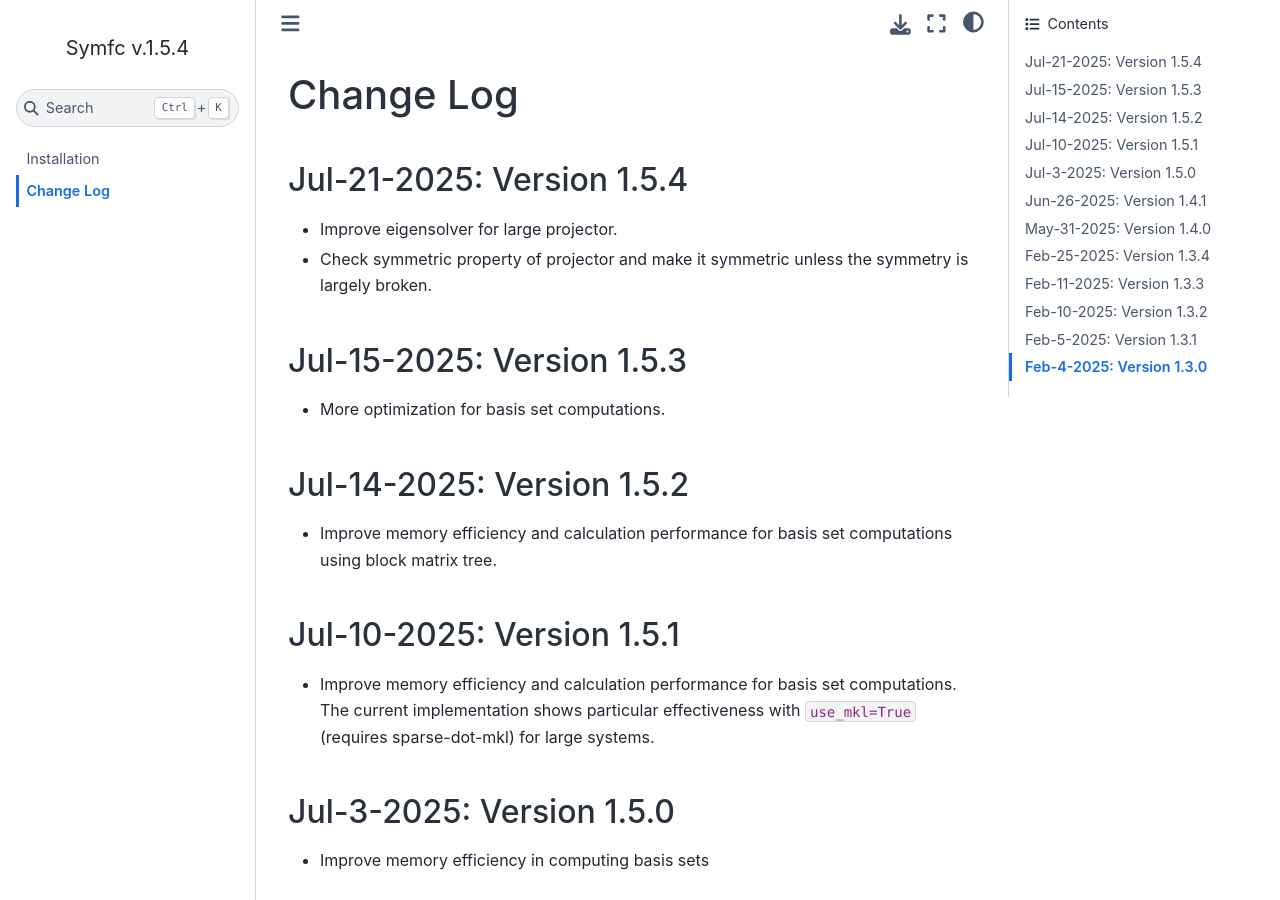
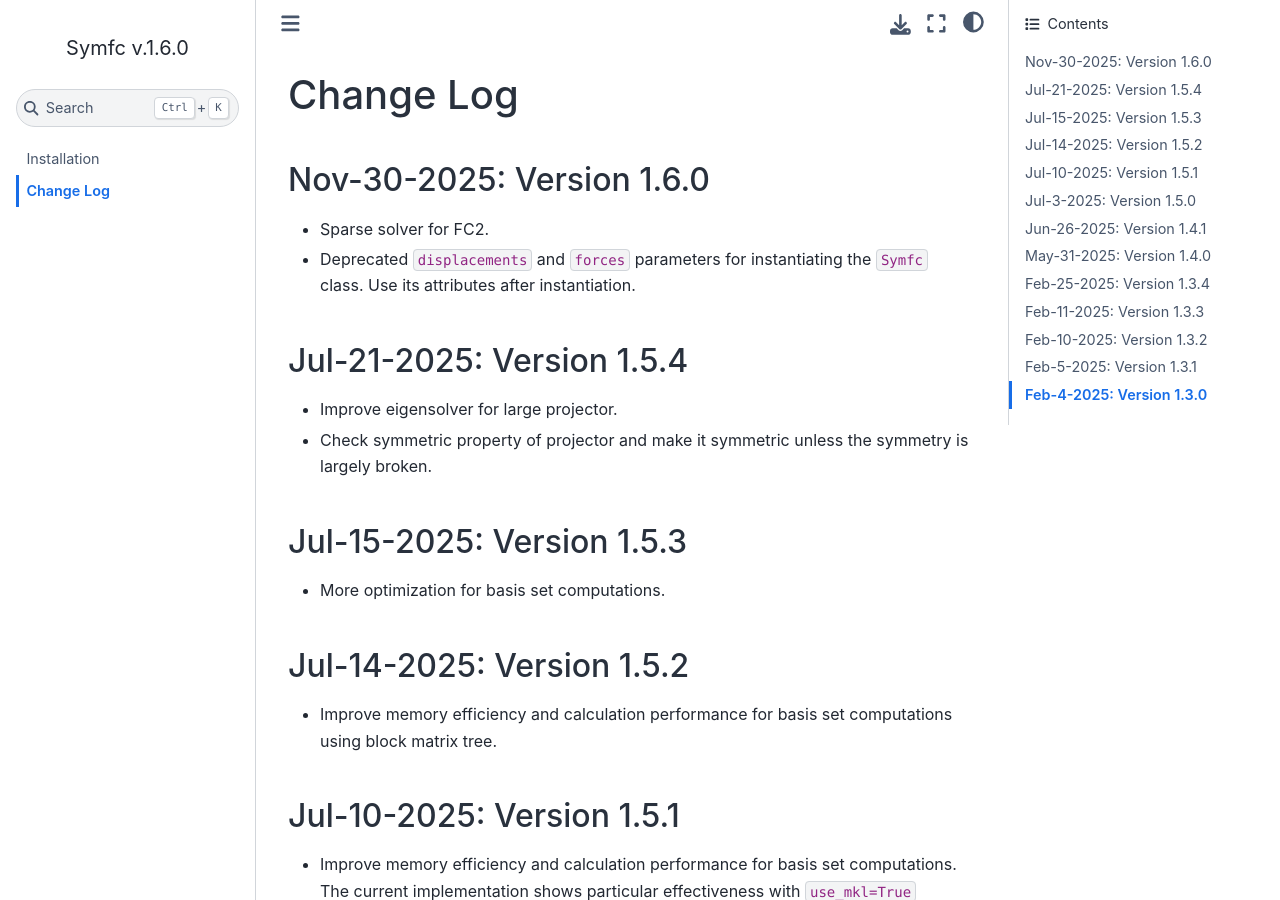
Before and after one commit to symfc/symfc, a Sphinx documentation site: the page built from doc/changelog.md, in a window 1280 px wide and 900 px high. Built offline with Sphinx 7.4.7 and the Sphinx Book theme 1.1.4, drawn with Linux system fonts in a browser that asks for light colours.

Commit message:
Set version 1.6.0

```diff
--- a/doc/changelog.md
+++ b/doc/changelog.md
@@ -1,6 +1,12 @@
 (changelog)=
 
 # Change Log
+
+## Nov-30-2025: Version 1.6.0
+
+- Sparse solver for FC2.
+- Deprecated `displacements` and `forces` parameters for instantiating the
+  `Symfc` class. Use its attributes after instantiation.
 
 ## Jul-21-2025: Version 1.5.4
 
--- a/doc/conf.py
+++ b/doc/conf.py
@@ -10,8 +10,8 @@ project = "symfc"
 copyright = "2024, symfc project"
 author = "Atsuto Seko"
 
-version = "1.5"
-release = "1.5.4"
+version = "1.6"
+release = "1.6.0"
 
 # -- General configuration ---------------------------------------------------
 # https://www.sphinx-doc.org/en/master/usage/configuration.html#general-configuration
--- a/src/symfc/version.py
+++ b/src/symfc/version.py
@@ -1,3 +1,3 @@
 """Version number of the package."""
 
-__version__ = "1.5.4"
+__version__ = "1.6.0"
```
